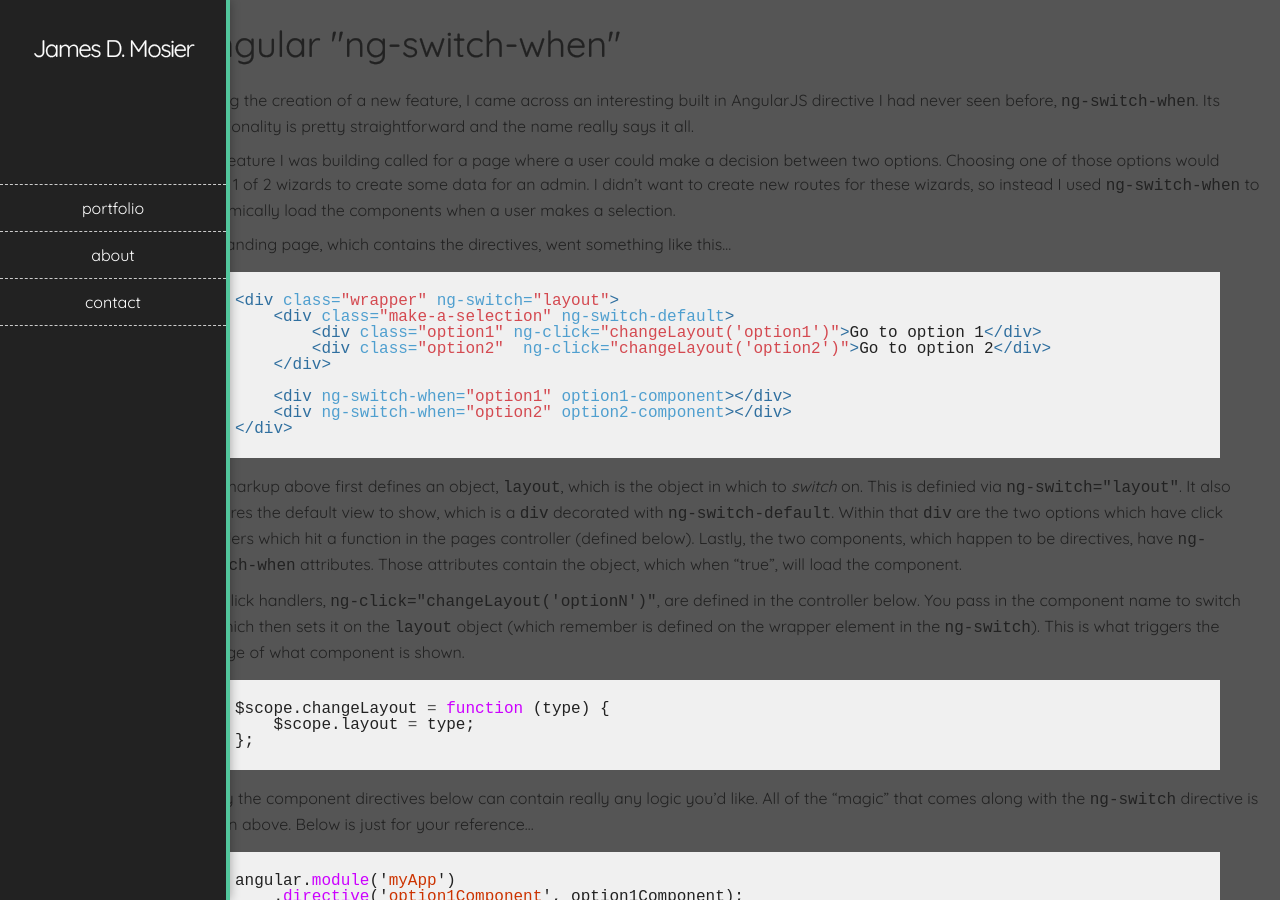
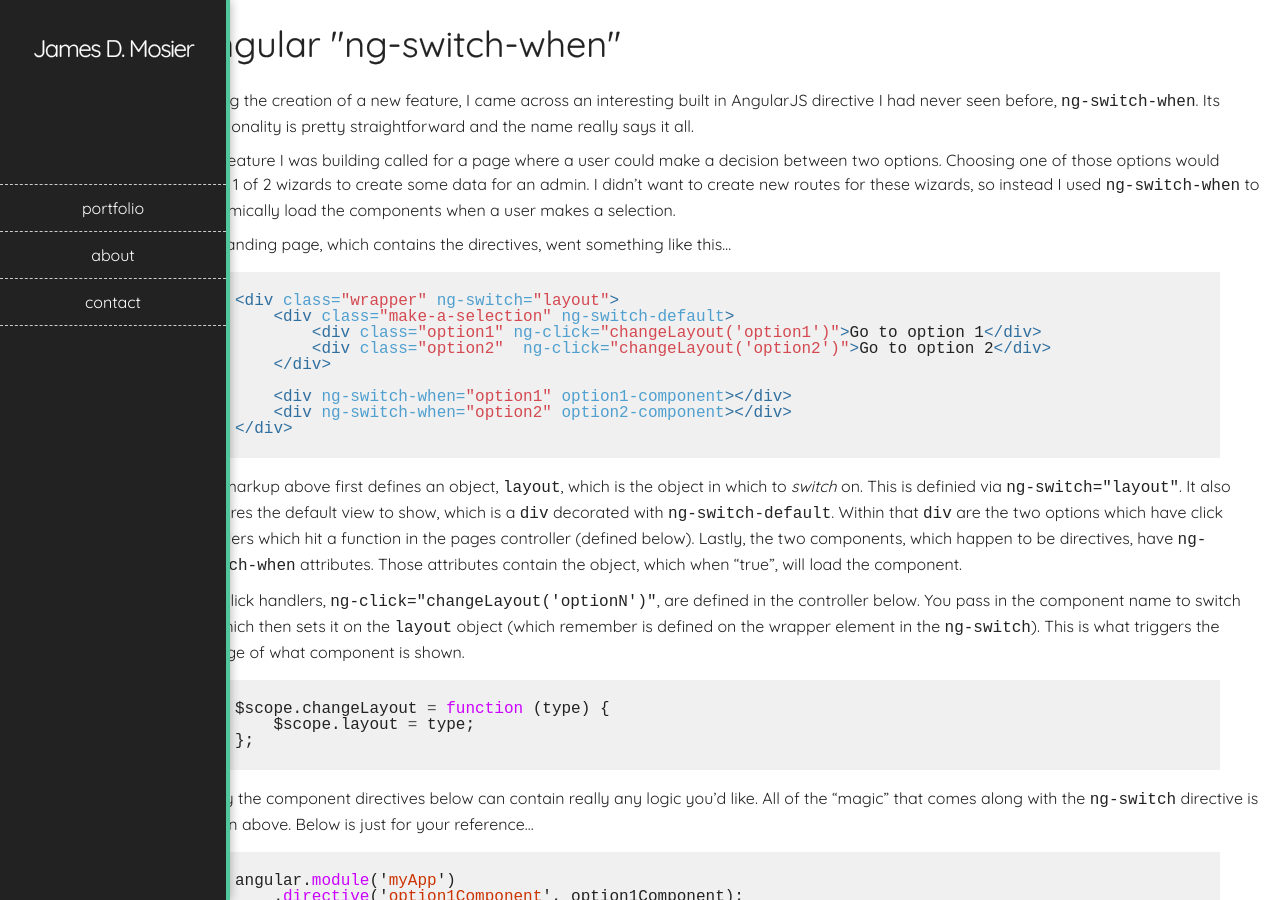
Before and after one commit to jamesmosier/jamez14.github.io, a Jekyll site: the page built from blog/_posts/2015-11-01-angular-switch-when.md, in a window 1280 px wide and 900 px high. Built offline with Jekyll 4.4.1, drawn with Linux system fonts in a browser that asks for light colours; nearby versions of some CDN libraries.

Commit message:
fixed blog post single bg color

```diff
--- a/_includes/head.html
+++ b/_includes/head.html
@@ -49,6 +49,10 @@
         body {
             background-color: #565656;
         }
+        {% elsif current[1] == 'blog' %}
+        body {
+            background-color: #FFF;
+        }
         {% endif %}
     </style>
 <meta name="google-site-verification" content="nonfyyLTZ2-ismFnCJag3Qas6qzABexScFCFtAYCbqM" />
```
